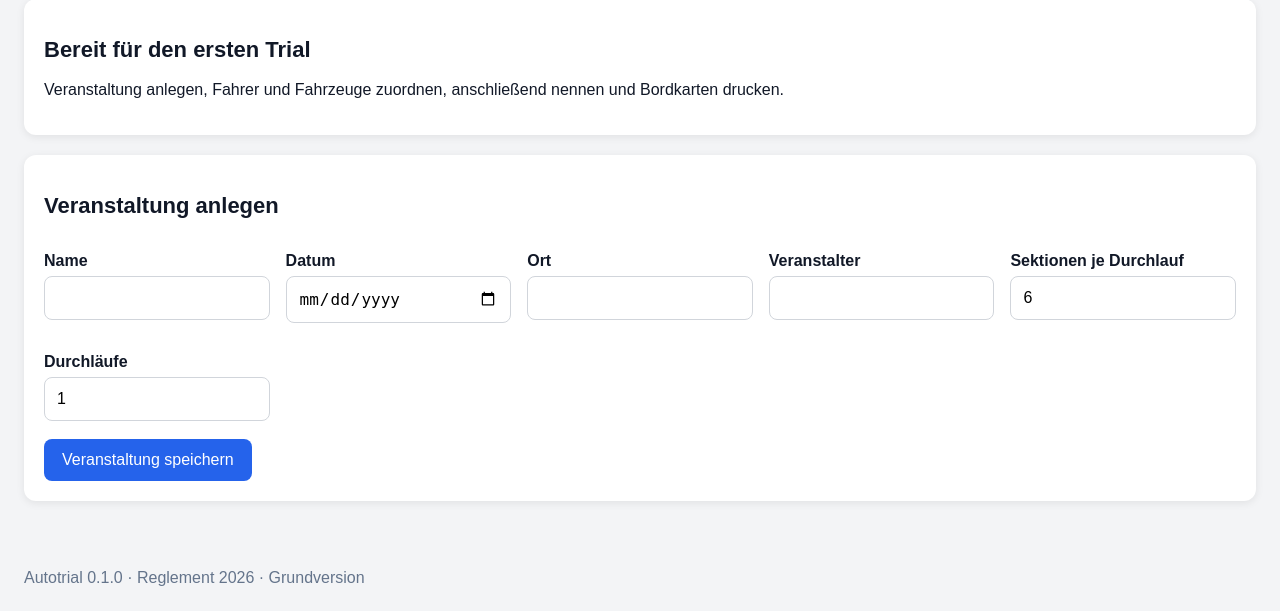
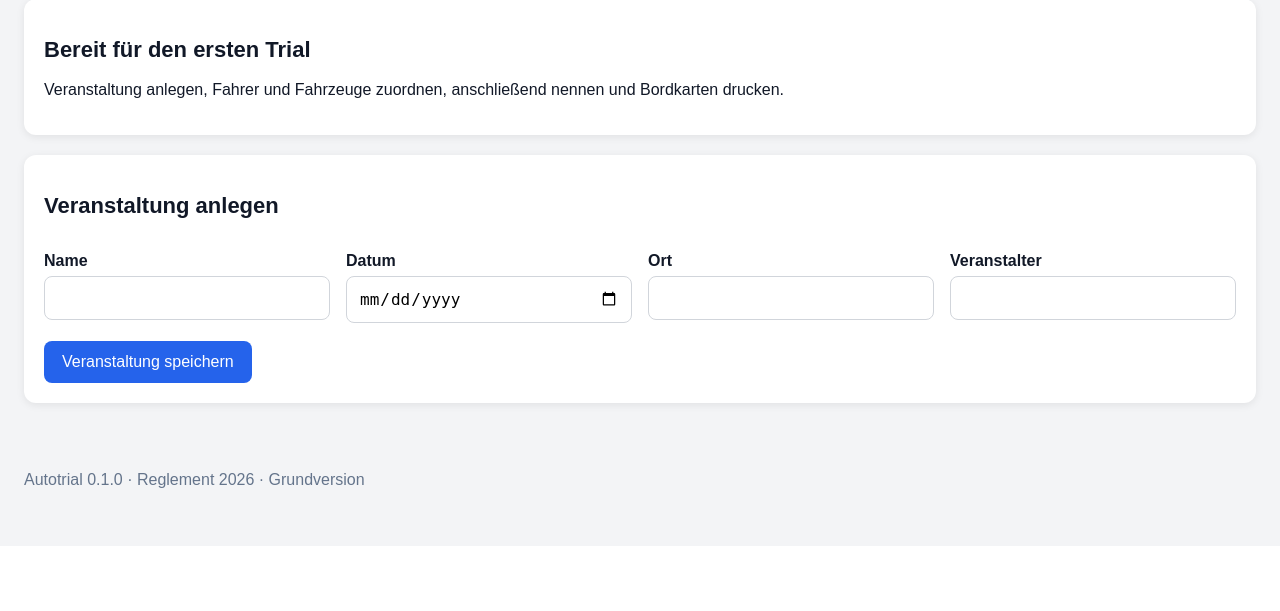
Before and after one commit to mrpointblue/Autotrial-Event-Management, a FastAPI app: page /ui/events in a window 1280 px wide. Shown: the part 254-865 px from the top of the page. After the commit the page ends 742 px from the top, so only its background shows below. Run offline with FastAPI, Linux system fonts and the light colour scheme.

Commit message:
Simplify event start page by removing section and round fields

```diff
--- a/backend/schemas.py
+++ b/backend/schemas.py
@@ -51,7 +51,7 @@ class EventInput(Input):
     event_date: date
     location: str = ''
     organizer: str = ''
-    section_count: int = Field(ge=1,le=30)
+    section_count: int = Field(default=6,ge=1,le=30)
     rounds: int = Field(default=1,ge=1,le=10)
 
 class LinkInput(Input):
--- a/backend/templates/events.html
+++ b/backend/templates/events.html
@@ -1,2 +1,2 @@
-{% extends 'base.html' %}{% block content %}<h2>Veranstaltungen</h2><div class="grid">{% for e in events %}<section class="card"><small>{{ e.event_date }}</small><h2>{{ e.name }}</h2><p>{{ e.location }} · {{ e.section_count }} Sektionen × {{ e.rounds }}</p><a class="button" href="/ui/events/{{ e.id }}/checkin">Veranstaltung öffnen</a></section>{% else %}<section class="card"><h2>Bereit für den ersten Trial</h2><p>Veranstaltung anlegen, Fahrer und Fahrzeuge zuordnen, anschließend nennen und Bordkarten drucken.</p></section>{% endfor %}</div>
-<section class="card"><h2>Veranstaltung anlegen</h2><form data-api="/api/events"><div class="grid"><label>Name<input name="name" required></label><label>Datum<input name="event_date" type="date" required></label><label>Ort<input name="location"></label><label>Veranstalter<input name="organizer"></label><label>Sektionen je Durchlauf<input name="section_count" type="number" min="1" max="30" value="6" required></label><label>Durchläufe<input name="rounds" type="number" min="1" max="10" value="1" required></label></div><button>Veranstaltung speichern</button></form></section>{% endblock %}
+{% extends 'base.html' %}{% block content %}<h2>Veranstaltungen</h2><div class="grid">{% for e in events %}<section class="card"><small>{{ e.event_date }}</small><h2>{{ e.name }}</h2><p>{{ e.location }}</p><a class="button" href="/ui/events/{{ e.id }}/checkin">Veranstaltung öffnen</a></section>{% else %}<section class="card"><h2>Bereit für den ersten Trial</h2><p>Veranstaltung anlegen, Fahrer und Fahrzeuge zuordnen, anschließend nennen und Bordkarten drucken.</p></section>{% endfor %}</div>
+<section class="card"><h2>Veranstaltung anlegen</h2><form data-api="/api/events"><div class="grid"><label>Name<input name="name" required></label><label>Datum<input name="event_date" type="date" required></label><label>Ort<input name="location"></label><label>Veranstalter<input name="organizer"></label></div><button>Veranstaltung speichern</button></form></section>{% endblock %}
```
